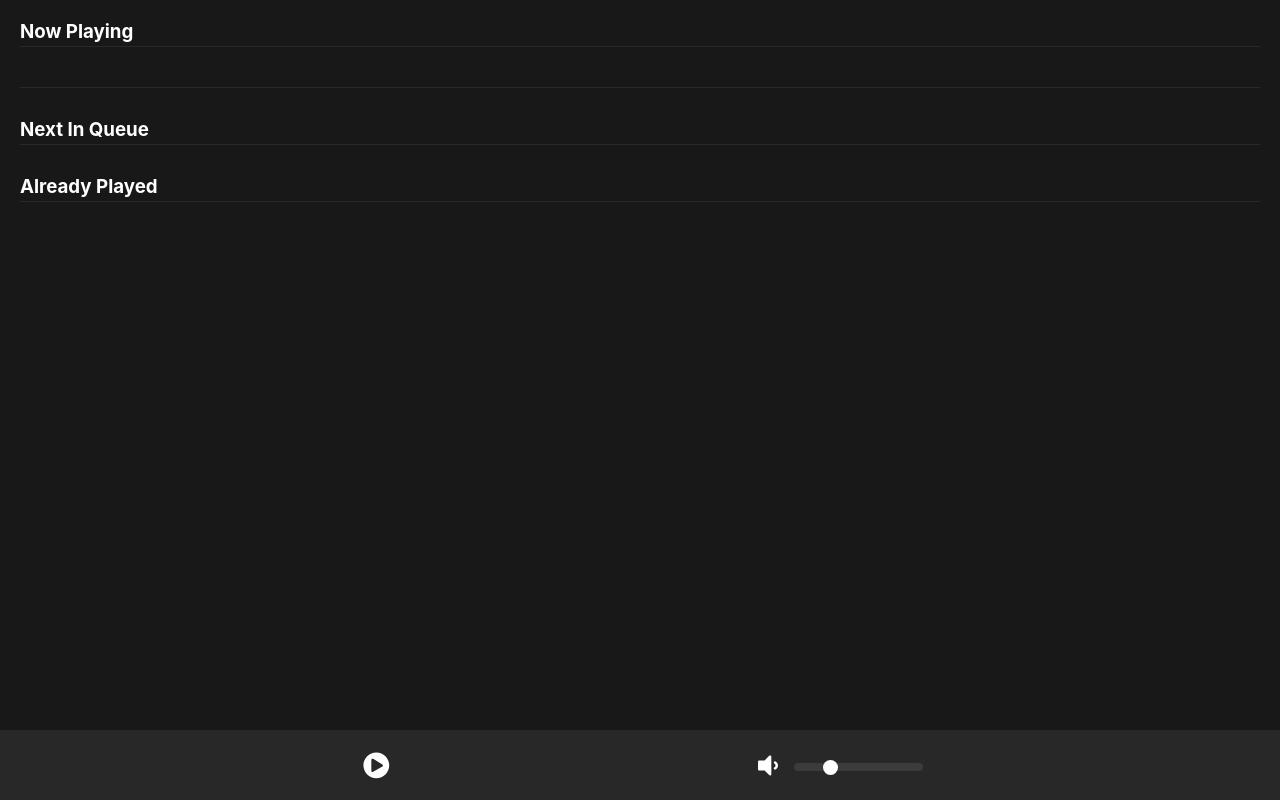
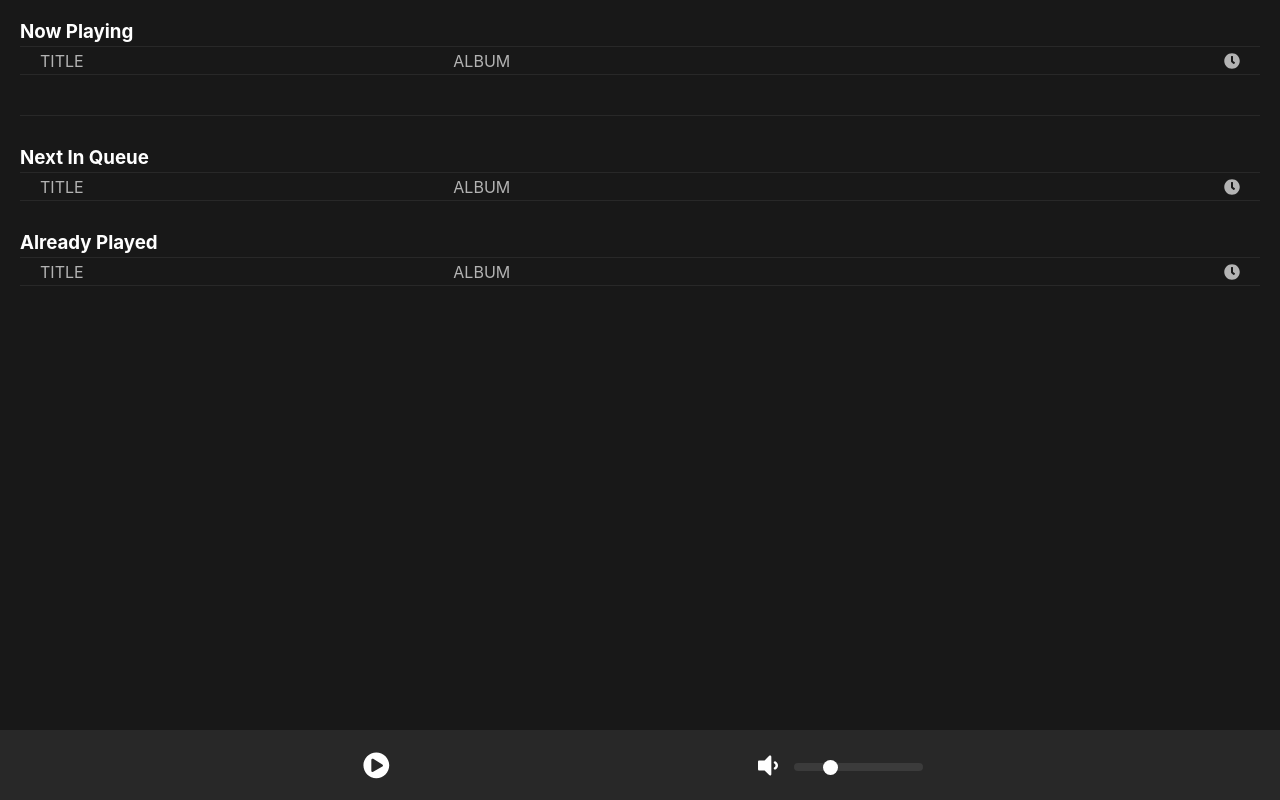
Before and after one commit to hw4n/melody, a React (Create React App) app in the folder client/: page / in a window 1280 px wide. Built offline with nearby package versions, Linux system fonts and the light colour scheme.

Commit message:
Add columnIndicator and more styling columnIndicator displays 'TITLE', 'ALBUM' and clock icon before displaying song(s)

```diff
--- a/client/src/App.css
+++ b/client/src/App.css
@@ -13,10 +13,32 @@ body {
 
 .songListHeader {
   text-transform: capitalize;
+}
+
+.divider {
   padding-bottom: 3px;
   margin-bottom: 0;
   margin-top: 30px;
   border-bottom: 1px solid #282828;
+}
+
+.columnIndicator {
+  display: flex;
+}
+
+.columnIndicator.divider {
+  margin-top: 4px;
+}
+
+.columnIndicator div {
+  width: 33.3%;
+  padding: 0 20px;
+  text-transform: uppercase;
+  color: #b3b3b3;
+}
+
+.columnIndicator div:last-of-type {
+  text-align: right;
 }
 
 li {
@@ -42,10 +64,12 @@ li {
   display: inline-block;
   text-overflow: ellipsis;
   white-space: nowrap;
+  padding: 0 20px;
 }
 
 .song .duration {
   text-align: right;
+  color: #afafaf;
 }
 
 .playing {
--- a/client/src/App.js
+++ b/client/src/App.js
@@ -2,7 +2,7 @@ import logo from './logo.svg';
 import './App.css';
 import io from "socket.io-client";
 import { useEffect, useRef, useState } from 'react';
-import { faPlayCircle, faStopCircle, faVolumeDown, faVolumeMute } from '@fortawesome/free-solid-svg-icons';
+import { faPlayCircle, faStopCircle, faVolumeDown, faVolumeMute, faClock } from '@fortawesome/free-solid-svg-icons';
 import { FontAwesomeIcon } from "@fortawesome/react-fontawesome";
 
 let SOCKET_URI = "/"
@@ -33,13 +33,23 @@ function App() {
   return (
     <div className="App">
       <div className="container">
-        <h3 className="songListHeader">now playing</h3>
+        <h3 className="songListHeader divider">now playing</h3>
+        <div className="columnIndicator divider">
+          <div>title</div>
+          <div>album</div>
+          <div><FontAwesomeIcon icon={faClock}/></div>
+        </div>
         <div className="song playing">
           <span className="title">{playing.title}</span>
           <span className="album">{playing.album}</span>
           <span className="duration">{playing.duration}</span>
         </div>
-        <h3 className="songListHeader">next in queue</h3>
+        <h3 className="songListHeader divider">next in queue</h3>
+        <div className="columnIndicator divider">
+          <div>title</div>
+          <div>album</div>
+          <div><FontAwesomeIcon icon={faClock}/></div>
+        </div>
         <div className="queue">
           {queue.map(song => {
             return (
@@ -51,7 +61,12 @@ function App() {
             )
           })}
         </div>
-        <h3 className="songListHeader">already played</h3>
+        <h3 className="songListHeader divider">already played</h3>
+        <div className="columnIndicator divider">
+          <div>title</div>
+          <div>album</div>
+          <div><FontAwesomeIcon icon={faClock}/></div>
+        </div>
         <div className="played">
           {played.map(song => {
             return (
```
